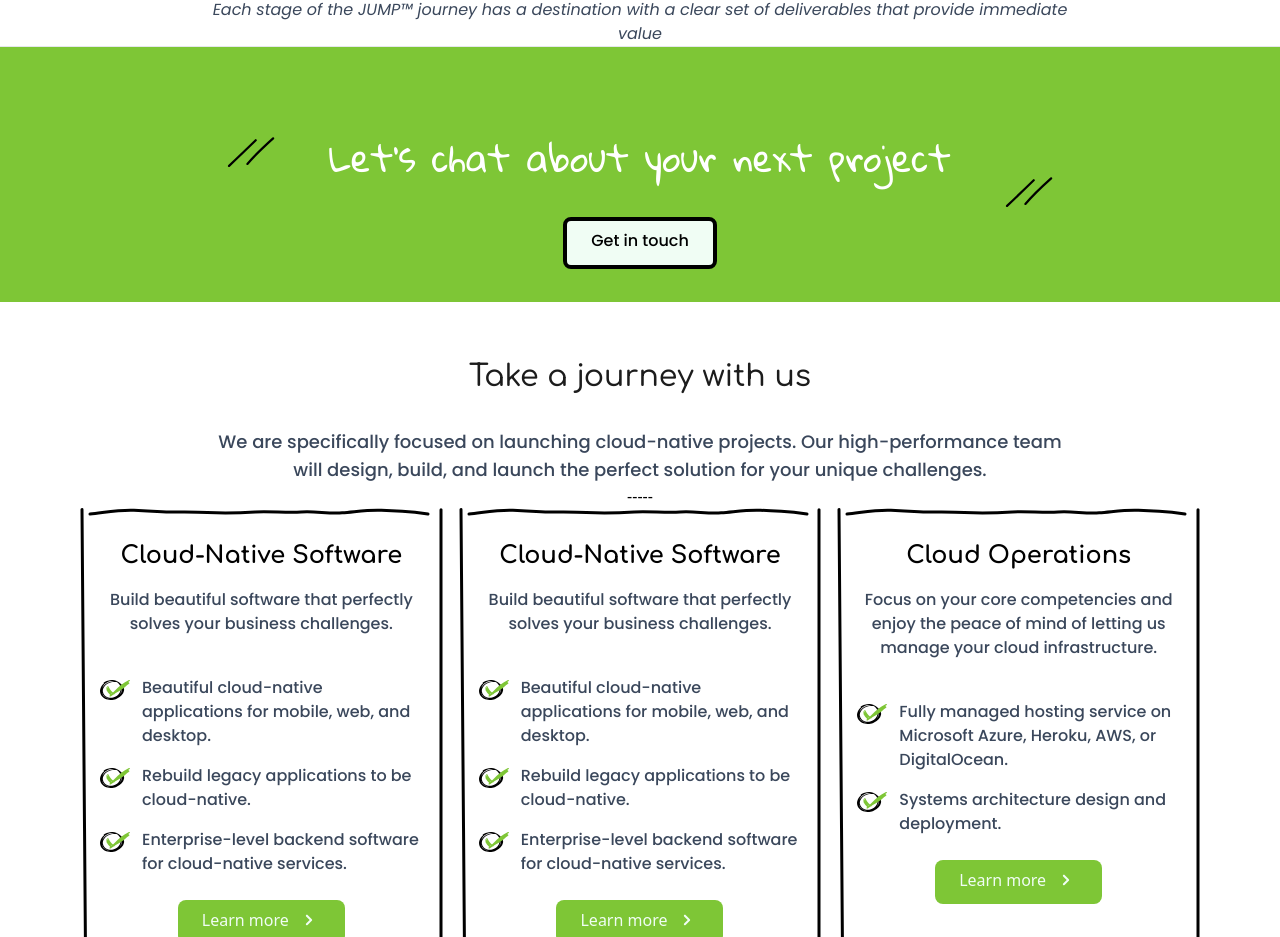
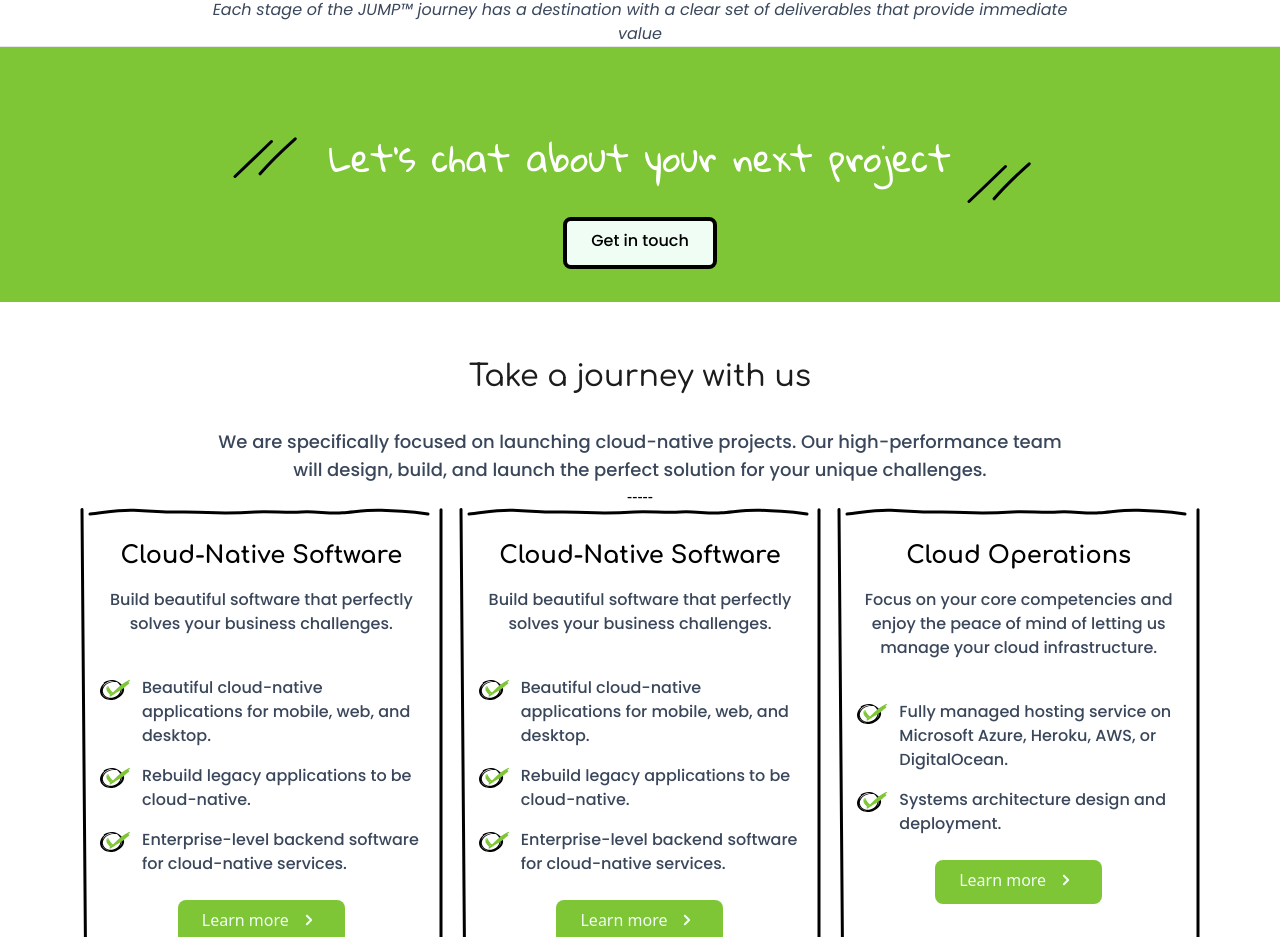
Before and after one commit to gauravprwl14/tailwind-landing-page, a Next.js app: page / in a window 1280 px wide. Shown: the part 1459-2396 px from the top of the page. Built offline with nearby package versions, Linux system fonts and the light colour scheme.

Commit message:
added the quotatiob icon in the after and before tag for the cta section of home page

```diff
--- a/components/Home/CtaSection.tsx
+++ b/components/Home/CtaSection.tsx
@@ -9,14 +9,14 @@ export const CtaSection = () => {
     return (
         <div className='bg-electricGreen flex w-full items-center justify-center'>
             <div className='section-container h-64 border-t'>
-                <div className='relative'>
-                    <div className="absolute -left-32 ">
+                <div className='relative after:content-[url("/img/quotes.svg")] after:absolute after:-bottom-8 after:-right-20    before:content-[url("/img/quotes.svg")] before:absolute before:top-0 before:-left-24'>
+                    {/* <div className="absolute -left-32 ">
                         <Image src="/img/quotes.svg" alt="Quotes" width="100%" height="30%" />
-                    </div>
+                    </div> */}
                     <div className='text-white font-GloriaHallelujah text-4xl'>Let’s chat about your next project </div>
-                    <div className="absolute -right-32 ">
+                    {/* <div className="absolute -right-32 ">
                         <Image src="/img/quotes.svg" alt="Quotes" width="100%" height="30%" />
-                    </div>
+                    </div> */}
                 </div>
                 <div><button className='mt-10 p-3 px-6 pt-2 border-4 border-black bg-veryLightGray rounded-lg baseline font-Poppins font-medium'> Get in touch</button></div>
             </div>
```
